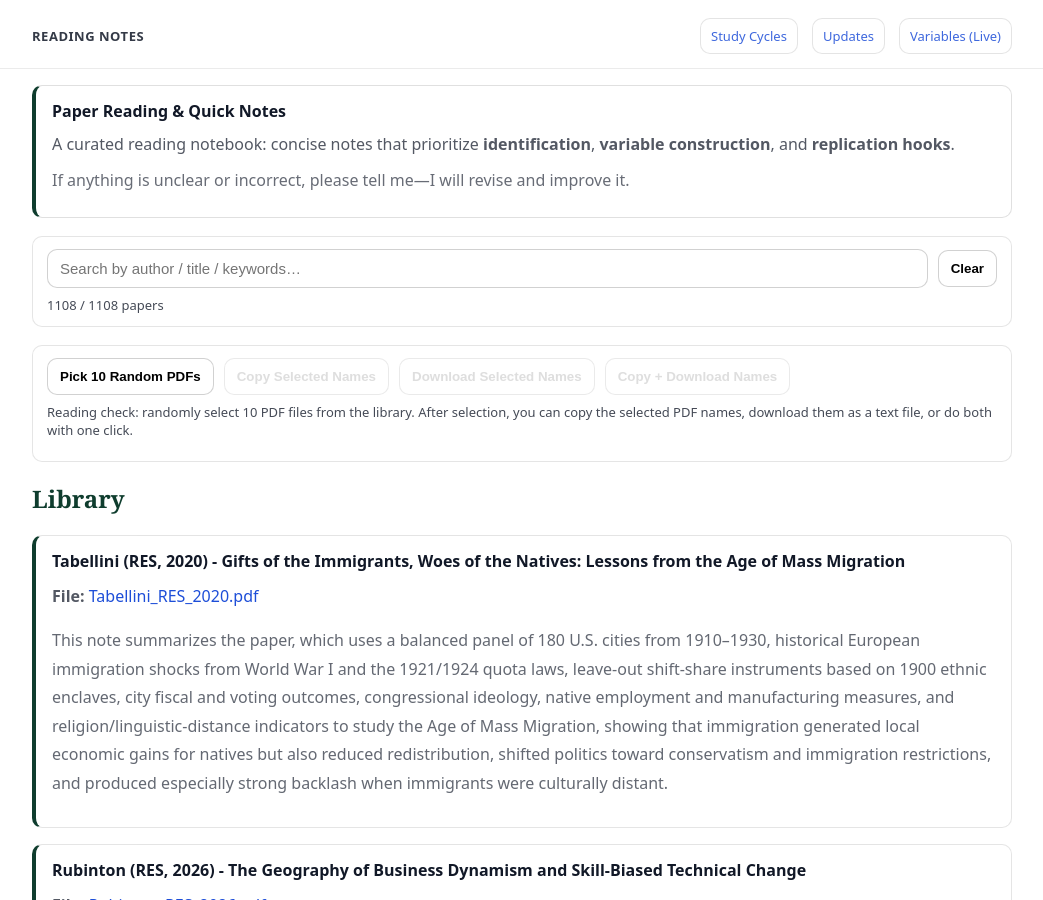
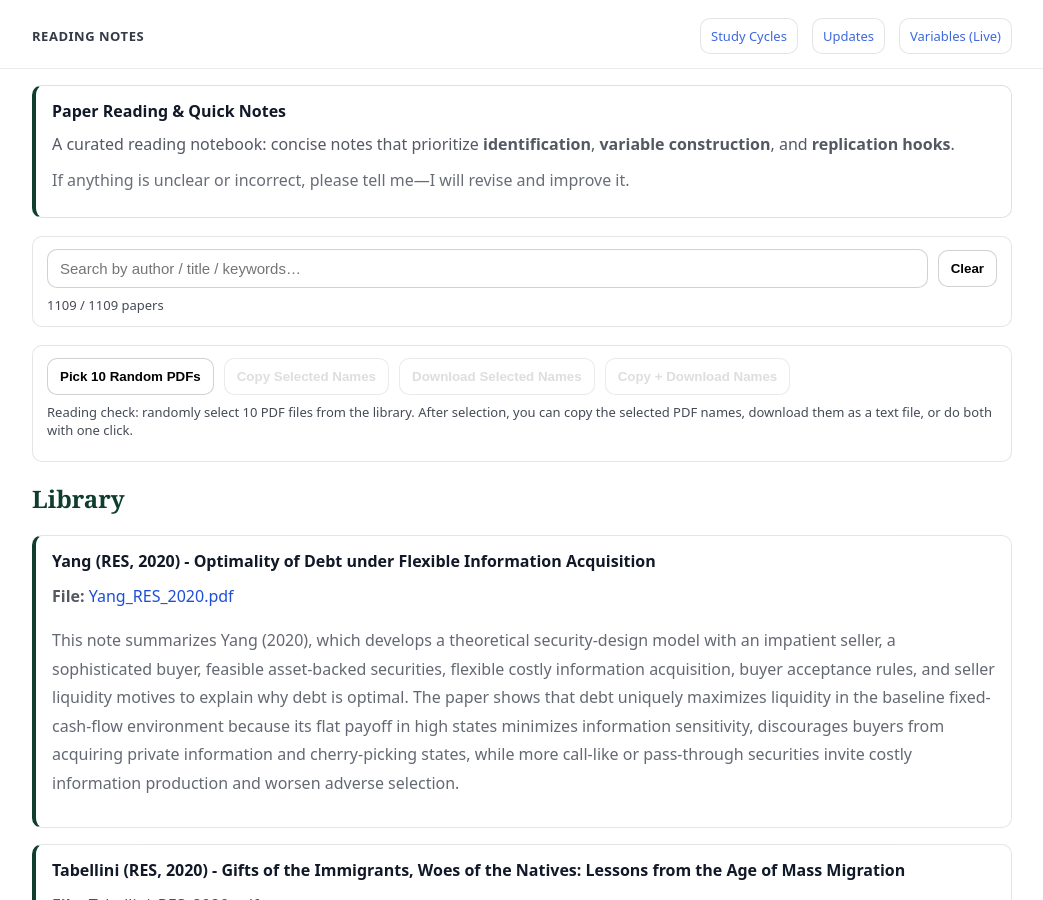
Before and after one commit to yaxinzn/study-archive, a Jekyll site: the page built from reading/index.md, in a window 1280 px wide and 900 px high. Shown: the whole window, without its empty margins (118-1161 px from the left). Built offline with Jekyll 4.4.1, drawn with Linux system fonts in a browser that asks for light colours.

Commit message:
Reading: add/update Yang_RES_2020.pdf

```diff
--- a/_data/reading.yml
+++ b/_data/reading.yml
@@ -1,3 +1,7 @@
+- title: "Yang (RES, 2020) - Optimality of Debt under Flexible Information Acquisition"
+  file: "Yang_RES_2020.pdf"
+  desc: "This note summarizes Yang (2020), which develops a theoretical security-design model with an impatient seller, a sophisticated buyer, feasible asset-backed securities, flexible costly information acquisition, buyer acceptance rules, and seller liquidity motives to explain why debt is optimal. The paper shows that debt uniquely maximizes liquidity in the baseline fixed-cash-flow environment because its flat payoff in high states minimizes information sensitivity, discourages buyers from acquiring private information and cherry-picking states, while more call-like or pass-through securities invite costly information production and worsen adverse selection."
+
 - title: "Tabellini (RES, 2020) - Gifts of the Immigrants, Woes of the Natives: Lessons from the Age of Mass Migration"
   file: "Tabellini_RES_2020.pdf"
   desc: "This note summarizes the paper, which uses a balanced panel of 180 U.S. cities from 1910–1930, historical European immigration shocks from World War I and the 1921/1924 quota laws, leave-out shift-share instruments based on 1900 ethnic enclaves, city fiscal and voting outcomes, congressional ideology, native employment and manufacturing measures, and religion/linguistic-distance indicators to study the Age of Mass Migration, showing that immigration generated local economic gains for natives but also reduced redistribution, shifted politics toward conservatism and immigration restrictions, and produced especially strong backlash when immigrants were culturally distant."
```
Also changed, not shown: 1 other file.
